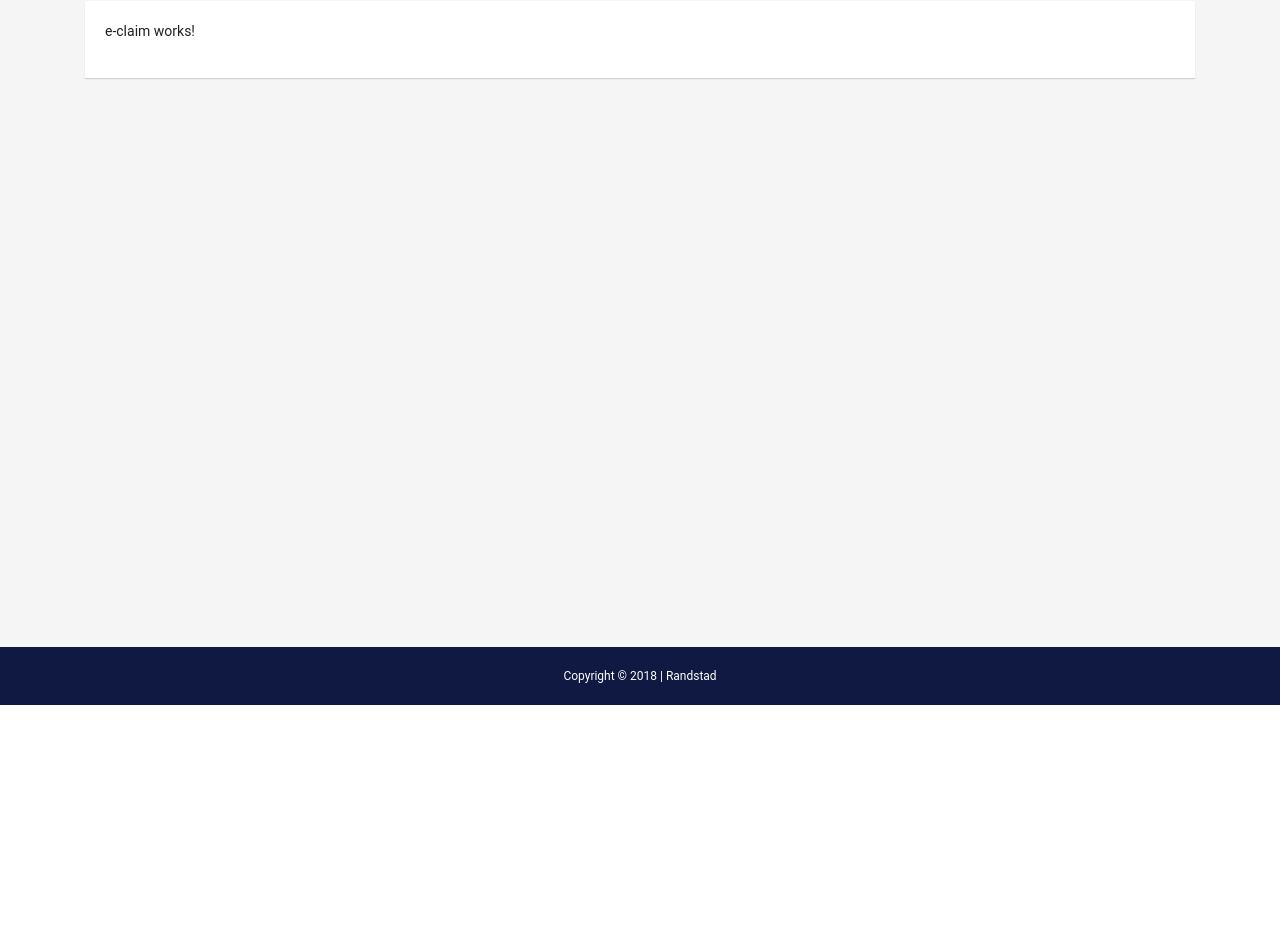
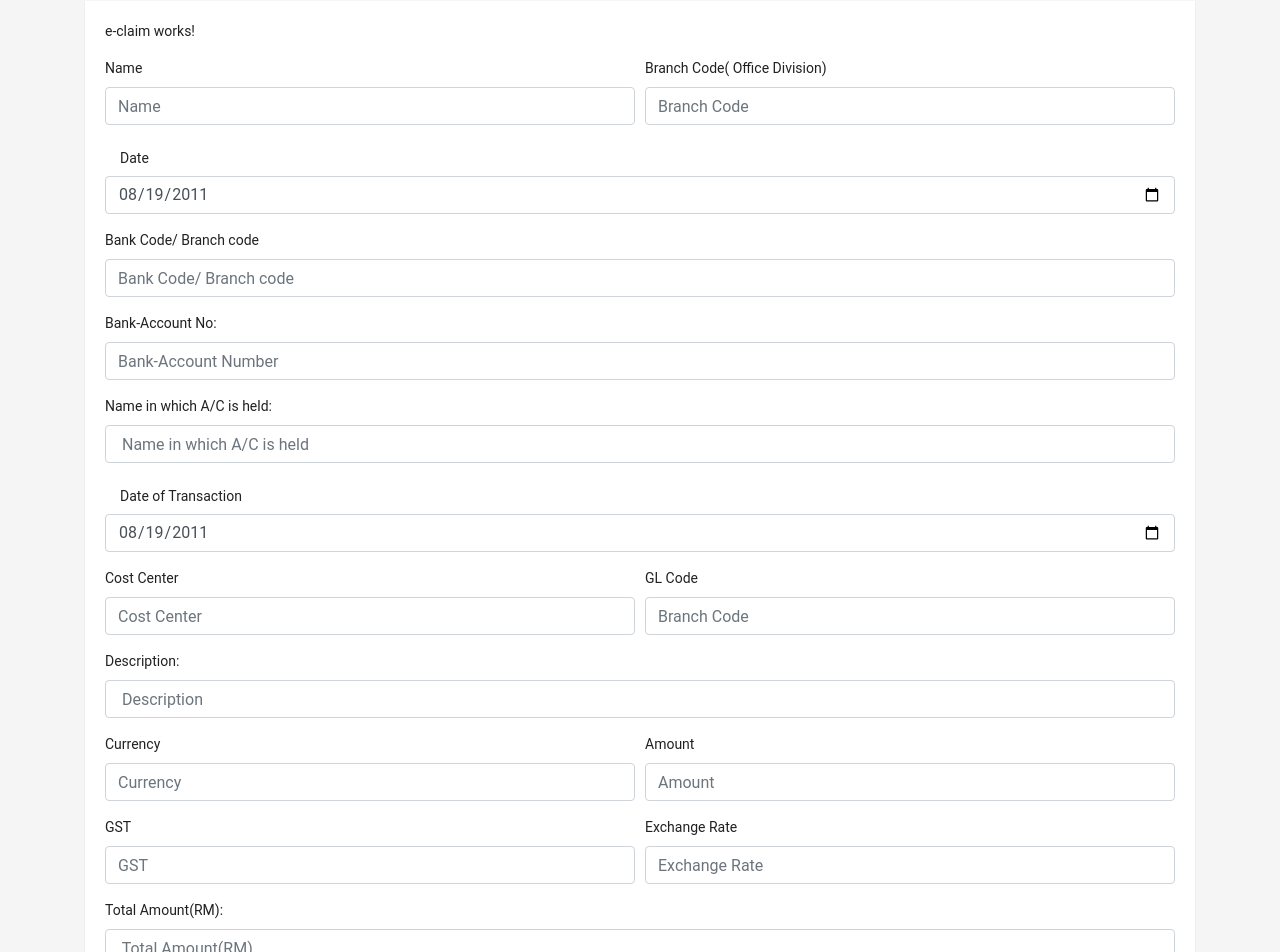
Before and after one commit to NarenMuthyala/ExpenseClaim, an Angular app: page /eclaim in a window 1280 px wide. Shown: the part 95-1047 px from the top of the page. Before the commit the page ends 800 px from the top, so only its background shows below. Built offline with nearby package versions, Linux system fonts and the light colour scheme.

Commit message:
claim form
claim form

```diff
--- a/src/app/e-claim/e-claim.component.html
+++ b/src/app/e-claim/e-claim.component.html
@@ -4,6 +4,86 @@
       <p>
       e-claim works!
     </p>
+
+    <form>
+  <div class="form-row">
+    <div class="form-group col-md-6">
+      <label for="inputName">Name</label>
+      <input type="text" class="form-control" id="inputName" placeholder="Name">
+    </div>
+    <div class="form-group col-md-6">
+      <label for="inputBrachCode">Branch Code( Office Division)</label>
+      <input type="text" class="form-control" id="inputBrachCode" placeholder="Branch Code ">
+    </div>
+  </div>
+  <div class="form-group">
+    <label for="inputDate" class="col-2 col-form-label">Date</label>
+    <input class="form-control" type="date" value="2011-08-19" id="inputDate">
+  </div>
+  <div class="form-group">
+    <label for="inputBankCode">Bank Code/ Branch code</label>
+    <input type="text" class="form-control" id="inputBankCode" placeholder="Bank Code/ Branch code">
+  </div>
+  <div class="form-group">
+    <label for="inputBankAcNo">Bank-Account No:</label>
+    <input type="text" class="form-control" id="inputBankAcNo" placeholder="Bank-Account Number">
+  </div>
+
+   <div class="form-group">
+    <label for="inputNameAc"> Name in which A/C is held:</label>
+    <input type="text" class="form-control" id="inputNameAc" placeholder=" Name in which A/C is held">
+  </div>
+
+  <div class="form-group">
+    <label for="inputTransDate" class="col-2 col-form-label">Date of Transaction</label>
+    <input class="form-control" type="date" value="2011-08-19" id="inputTransDate">
+  </div>
+
+  <div class="form-row">
+    <div class="form-group col-md-6">
+      <label for="inputCostCenter">Cost Center</label>
+      <input type="text" class="form-control" id="inputCostCenter" placeholder="Cost Center">
+    </div>
+    <div class="form-group col-md-6">
+      <label for="inputGLCode">GL Code</label>
+      <input type="text" class="form-control" id="inputGLCode" placeholder="Branch Code ">
+    </div>
+  </div>
+
+   <div class="form-group">
+    <label for="inputDesc"> Description:</label>
+    <input type="text" class="form-control" id="inputDesc" placeholder=" Description">
+  </div>
+
+  <div class="form-row">
+    <div class="form-group col-md-6">
+      <label for="inputCurrency">Currency</label>
+      <input type="text" class="form-control" id="inputCurrency" placeholder="Currency">
+    </div>
+    <div class="form-group col-md-6">
+      <label for="inputAmount">Amount</label>
+      <input type="text" class="form-control" id="inputAmount" placeholder="Amount ">
+    </div>
+  </div>
+
+  <div class="form-row">
+    <div class="form-group col-md-6">
+      <label for="inputGst">GST</label>
+      <input type="text" class="form-control" id="inputGst" placeholder="GST">
+    </div>
+    <div class="form-group col-md-6">
+      <label for="inputXeRate">Exchange Rate</label>
+      <input type="text" class="form-control" id="inputXeRate" placeholder="Exchange Rate">
+    </div>
+  </div>
+
+  <div class="form-group">
+    <label for="inputTotalAmt"> Total Amount(RM):</label>
+    <input type="text" class="form-control" id="inputTotalAmt" placeholder=" Total Amount(RM)">
+  </div>
+
+  <button type="submit" class="btn btn-primary">Submit</button>
+</form>
     </div>
 
   </div>
```
